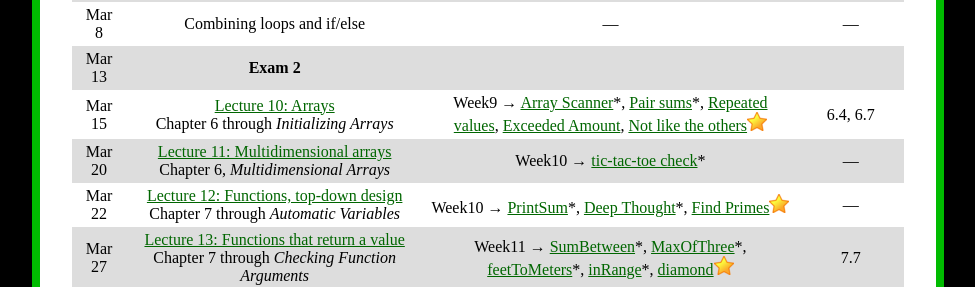
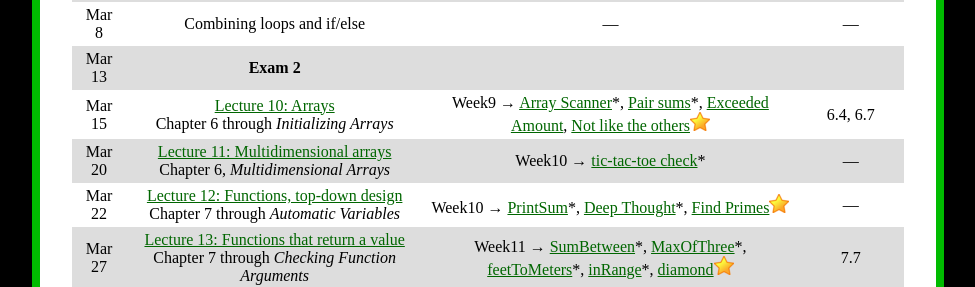
Before and after one commit to ycpcs/cs101-spring2018, a Jekyll site: the page built from schedule.md, in a window 1280 px wide. Shown: the part 1108-1395 px from the top of the page, without its empty margins (152-1127 px from the left). Built offline with Jekyll 4.4.1, drawn with Linux system fonts in a browser that asks for light colours.

Commit message:
repeated values is part of a lab, duh

```diff
--- a/schedule.md
+++ b/schedule.md
@@ -30,7 +30,7 @@ Mar 1 | *Winter vacation, no class*
 Mar 6 | [Lecture 8: Nested loops, char data types](lectures/lecture08.html)<br>Chapter 4, *Nested for Loops* | Week8 &rarr; [111222333444](https://cs.ycp.edu/cloudcoder/#exercise?c=15,p=819)\*, [multiplication table](https://cs.ycp.edu/cloudcoder/#exercise?c=15,p=858)\*, [which and how many?](https://cs.ycp.edu/cloudcoder/#exercise?c=15,p=820)![gold star](img/goldstar-tiny.png) | &mdash;
 Mar 8 | Combining loops and if/else | &mdash; | &mdash;
 Mar 13 | **Exam 2**
-Mar 15 | [Lecture 10: Arrays](lectures/lecture10.html)<br>Chapter 6 through *Initializing Arrays* | Week9 &rarr; [Array Scanner](https://cs.ycp.edu/cloudcoder/#exercise?c=17,p=821)\*, [Pair sums](https://cs.ycp.edu/cloudcoder/#exercise?c=17,p=822)\*, [Repeated values](https://cs.ycp.edu/cloudcoder/#exercise?c=17,p=847), [Exceeded Amount](https://cs.ycp.edu/cloudcoder/#exercise?c=17,p=823), [Not like the others](https://cs.ycp.edu/cloudcoder/#exercise?c=17,p=824)![gold star](img/goldstar-tiny.png) | 6.4, 6.7
+Mar 15 | [Lecture 10: Arrays](lectures/lecture10.html)<br>Chapter 6 through *Initializing Arrays* | Week9 &rarr; [Array Scanner](https://cs.ycp.edu/cloudcoder/#exercise?c=17,p=821)\*, [Pair sums](https://cs.ycp.edu/cloudcoder/#exercise?c=17,p=822)\*, [Exceeded Amount](https://cs.ycp.edu/cloudcoder/#exercise?c=17,p=823), [Not like the others](https://cs.ycp.edu/cloudcoder/#exercise?c=17,p=824)![gold star](img/goldstar-tiny.png) | 6.4, 6.7
 Mar 20 | [Lecture 11: Multidimensional arrays](lectures/lecture11.html)<br>Chapter 6, *Multidimensional Arrays* | Week10 &rarr; [tic-tac-toe check](https://cs.ycp.edu/cloudcoder/#exercise?c=15,p=852)\* | &mdash;
 Mar 22 | [Lecture 12: Functions, top-down design](lectures/lecture12.html)<br>Chapter 7 through *Automatic Variables* | Week10 &rarr;  [PrintSum](https://cs.ycp.edu/cloudcoder/#exercise?c=15,p=825)\*, [Deep Thought](https://cs.ycp.edu/cloudcoder/#exercise?c=15,p=826)\*, [Find Primes](https://cs.ycp.edu/cloudcoder/#exercise?c=15,p=827)![gold star](img/goldstar-tiny.png) | &mdash;
 Mar 27 | [Lecture 13: Functions that return a value](lectures/lecture13.html)<br>Chapter 7 through *Checking Function Arguments* | Week11 &rarr; [SumBetween](https://cs.ycp.edu/cloudcoder/#exercise?c=15,p=831)\*, [MaxOfThree](https://cs.ycp.edu/cloudcoder/#exercise?c=15,p=832)\*, [feetToMeters](https://cs.ycp.edu/cloudcoder/#exercise?c=15,p=849)\*, [inRange](https://cs.ycp.edu/cloudcoder/#exercise?c=15,p=850)\*, [diamond](https://cs.ycp.edu/cloudcoder/#exercise?c=15,p=851)![gold star](img/goldstar-tiny.png) | 7.7
```
